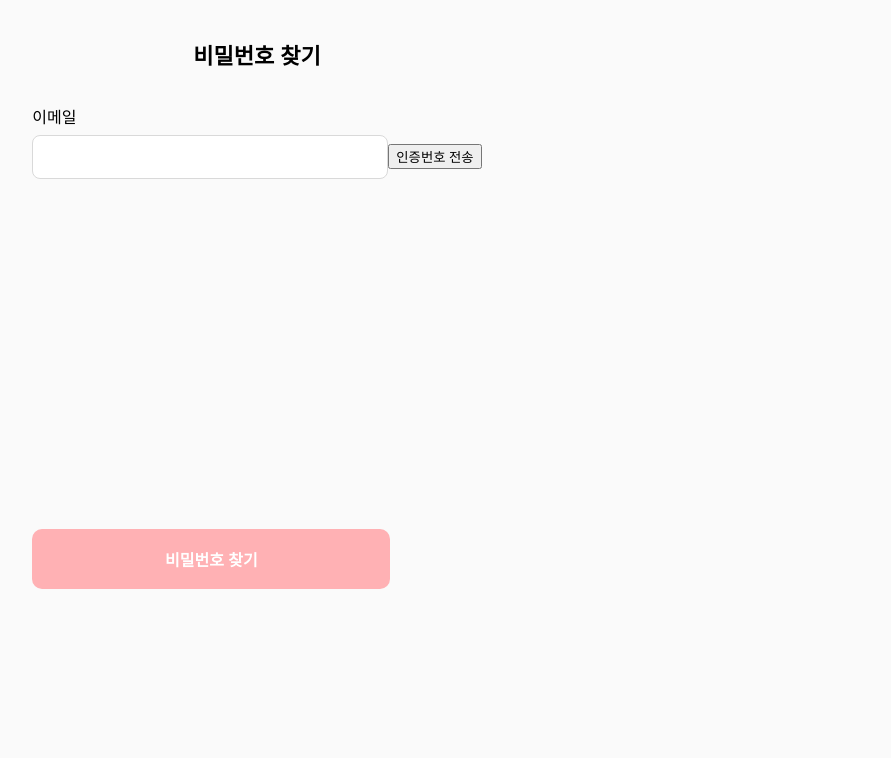
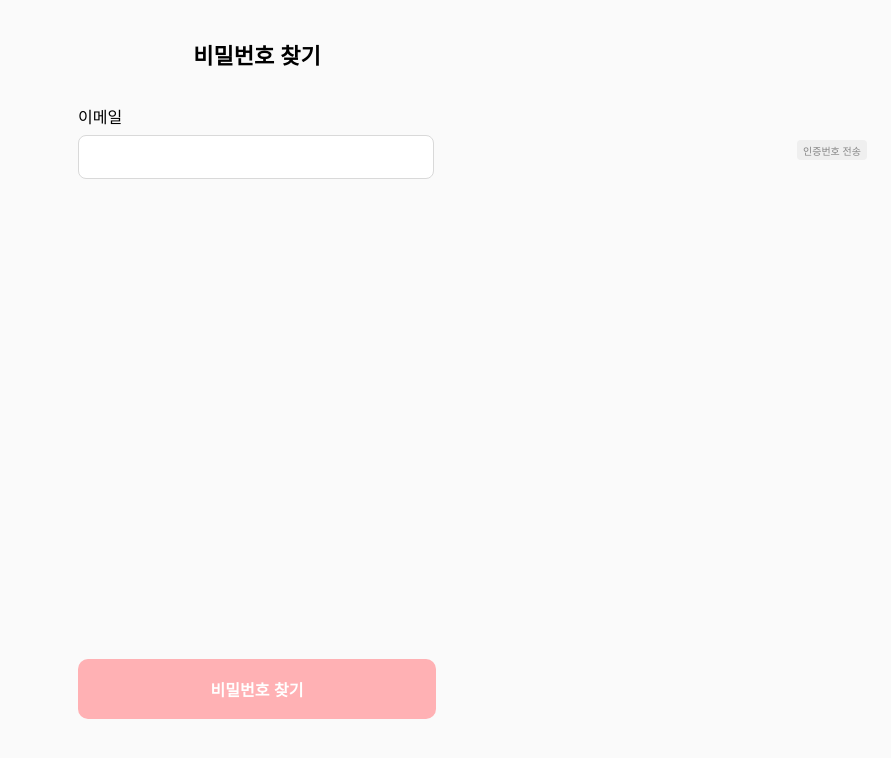
Before and after one commit to LikelionKNU-Hackathon/GABOM-FrontEnd, a React (Create React App) app in the folder gabom/: page /findpw in a window 1280 px wide. Shown: the top 758 px of the page, without its empty margins (383-1274 px from the left). Built offline with nearby package versions, Linux system fonts and the light colour scheme; a web font is replaced by a local one.

Commit message:
api 수정함

```diff
--- a/gabom/src/pages/FindPasswordPage.css
+++ b/gabom/src/pages/FindPasswordPage.css
@@ -34,6 +34,30 @@ body {
   border: 1px solid #d9d9d9;
 }
 
+.sendbutton {
+  position: absolute;
+  right: 30px;
+  top: 140px;
+  width: 70px;
+  height: 20px;
+  border-style: none;
+  border-radius: 4px;
+  font-size: 10px;
+  color: #868686;
+}
+
+.check {
+  position: absolute;
+  right: 30px;
+  top: 227px;
+  width: 70px;
+  height: 20px;
+  border-style: none;
+  border-radius: 4px;
+  font-size: 10px;
+  color: #868686;
+}
+
 /* 버튼 스타일 */
 .FindPasswordButton {
   width: 358px;
@@ -44,5 +68,5 @@ body {
   border-radius: 10px;
   border-style: none;
   background-color: #ffb1b4;
-  margin-top: 350px;
+  margin-top: 480px;
 }
--- a/gabom/src/pages/FindPasswordPage.jsx
+++ b/gabom/src/pages/FindPasswordPage.jsx
@@ -58,7 +58,11 @@ export default function LoginPage() {
               onChange={(e) => setEmail(e.target.value)}
               required
             />
-            <button type="button" onClick={sendVerificationCode}>
+            <button
+              type="button"
+              onClick={sendVerificationCode}
+              className="sendbutton"
+            >
               인증번호 전송
             </button>
           </div>
@@ -72,12 +76,11 @@ export default function LoginPage() {
               onChange={(e) => setVerificationCode(e.target.value)}
               required
             />
-            <button type="button" onClick={verifyCode}>
+            <button type="button" onClick={verifyCode} className="check">
               확인
             </button>
           </div>
         )}
-
         <Link to="/login">
           <button className="FindPasswordButton" type="submit">
             비밀번호 찾기
```
